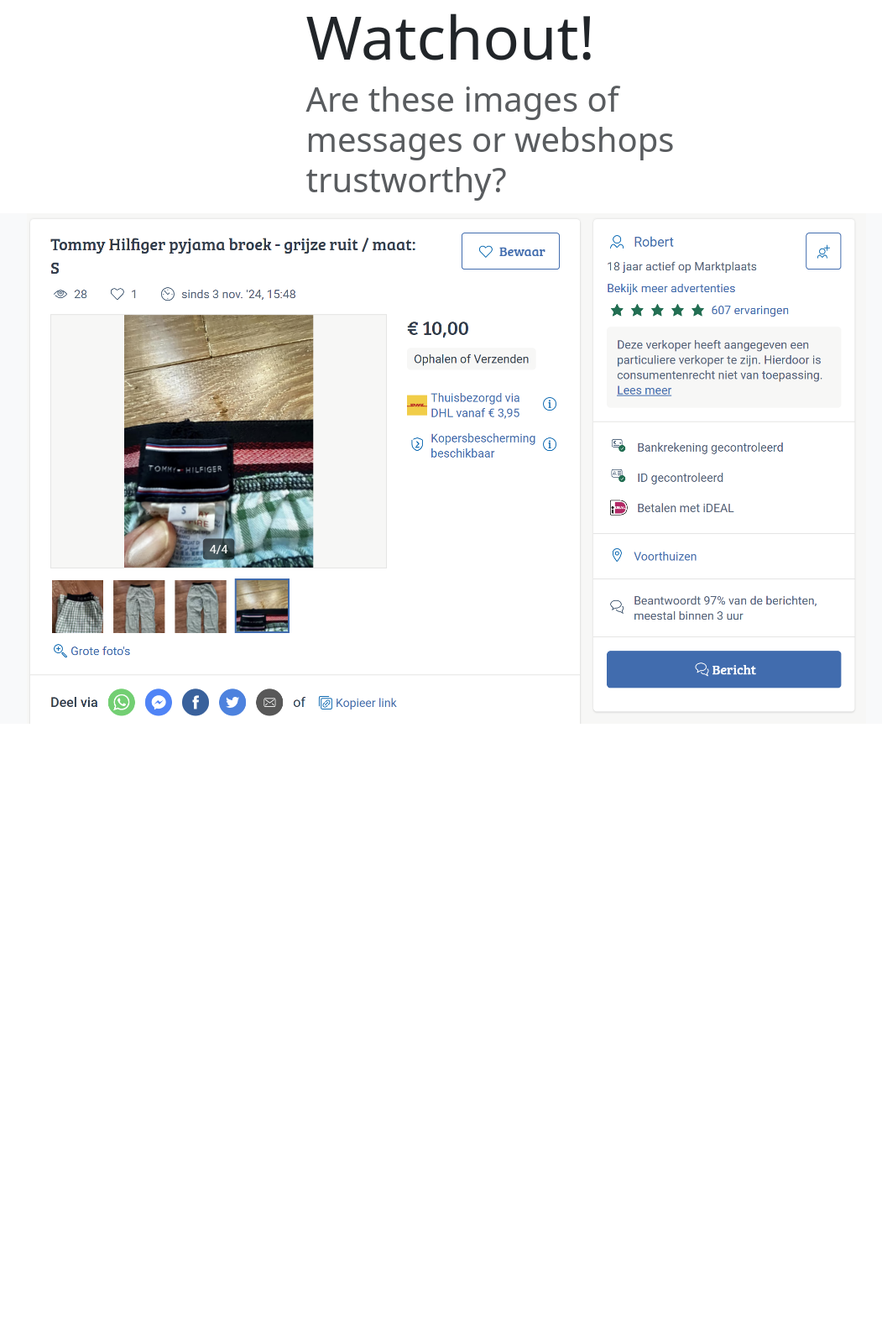
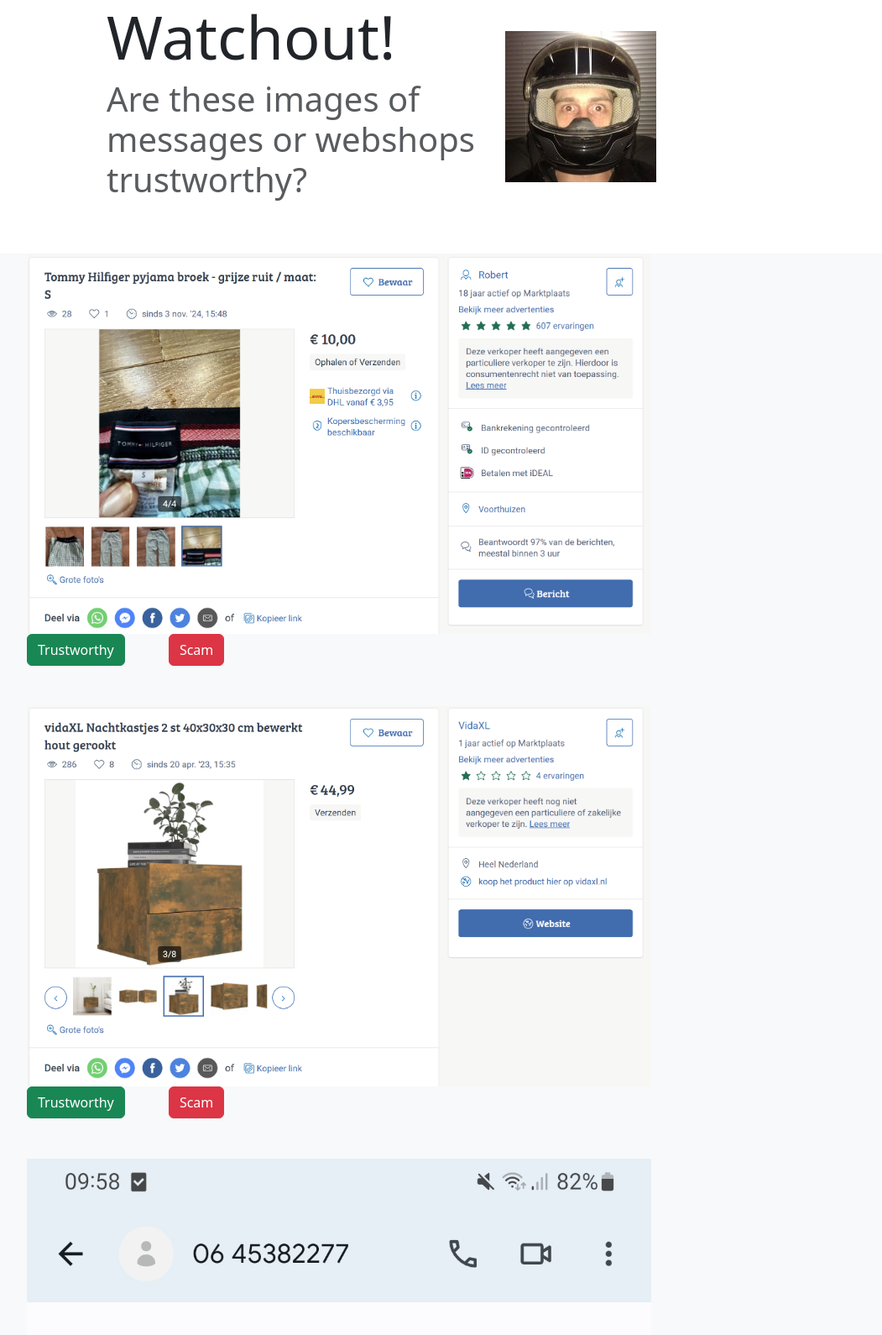
Before and after one commit to Monsterinno/Watchout, a plain HTML site: page index.html in a window 1280 px wide. Shown: the top 1590 px of the page at 84% size, without its empty margins (50-1101 px from the left). Before the commit the page ends 862 px from the top, so only its background shows below. Drawn offline with nearby package versions, Linux system fonts and the light colour scheme.

Commit message:
added some questions for the quiz on the site

```diff
--- a/index.html
+++ b/index.html
@@ -8,6 +8,7 @@
 		integrity="sha384-QWTKZyjpPEjISv5WaRU9OFeRpok6YctnYmDr5pNlyT2bRjXh0JMhjY6hW+ALEwIH" crossorigin="anonymous">
 
     <link rel="stylesheet" href="css/style.css">
+    <link rel="icon" type="image/x-icon" href="assets/webp-logo.ico">
 
     <title>Watchout!</title>
 </head>
@@ -20,6 +21,9 @@
                      <h1 class="display-2 text-align-center">Watchout!</h1>
                      <p class="display-6 text-align-center text-muted">Are these images of messages or webshops trustworthy?</p>
                  </div>
+                 <div class="col-md-5 text-center text-md-start">
+                    <img src="assets/logo.png" alt="onze goeie docent; maik" class="img-fluid">
+                 </div>
              </div>
          </div>
      </section>
@@ -29,15 +33,42 @@
 
         <!-- question 1 -->
          <div class="container-lg align-items-center">
-            <img id="img-scale" src="assets/marktplaats1.png" alt="foto1" class="img-fluid">
 
+            <div class="col-sm-8 my-5 text-align-center">
+                <img id="img-scale" src="assets/marktplaats1.png" alt="foto1" class="img-fluid">
+                <button onclick="Correct('This product can be trusted quite easily due to it having a high user rating. Additionally the one who posted this product is active on the platform for quite a while!')" class="btn btn-success me-5">Trustworthy</button>
+                <button onclick="Wrong('This webshop page is pretty trustworthy. You can see this by the rating and the amount of years the user has been active on the platform.')" class="btn btn-danger">Scam</button>
+            </div>
 
          </div>
+
+         <!-- question 2 -->
+         <div class="container-lg align-items-center">
+
+            <div class="col-sm-8 my-5 text-align-center">
+                <img id="img-scale" src="assets/marktplaats2.png" alt="foto1" class="img-fluid">
+                <button onclick="Wrong('This product is most likely a scam or just a really bad product, this is evident if you look at the user rating of the product and the amount of time the user has been active on the platform.')" class="btn btn-success me-5">Trustworthy</button>
+                <button onclick="Correct('Due to the bad user reviews and how recent the user joined we can conclude that this is most likely a scam!')" class="btn btn-danger">Scam</button>
+            </div>
+
+         </div>
+
+         <!-- question 3 -->
+         <div class="container-lg align-items-center">
+
+            <div class="col-sm-8 my-5 text-align-center">
+                <img id="img-scale" src="assets/sms1.png" alt="foto1" class="img-fluid">
+                <button onclick="Wrong('This sms from a random personal phone number is a scam! Additionally the link looks way too sketchy to be real.')" class="btn btn-success me-5">Trustworthy</button>
+                <button onclick="Correct('Its way too uncommon for this to actually happen, addictionally the person is asking you to click one a sketchy link! Do not press that link!')" class="btn btn-danger">Scam</button>
+            </div>
+
+         </div>
+
      </section>
 
     <script>
-        function Correct(){
-            alert("Correct! :D")
+        function Correct(reason){
+            alert("Correct! " + reason)
         }
         function Wrong(reason){
             alert("Wrong! " + reason)
```
Also changed, not shown: assets/logo.png (added), assets/sms1.png (renamed from assets/sms1.jpg), assets/webp-logo.ico (added).
